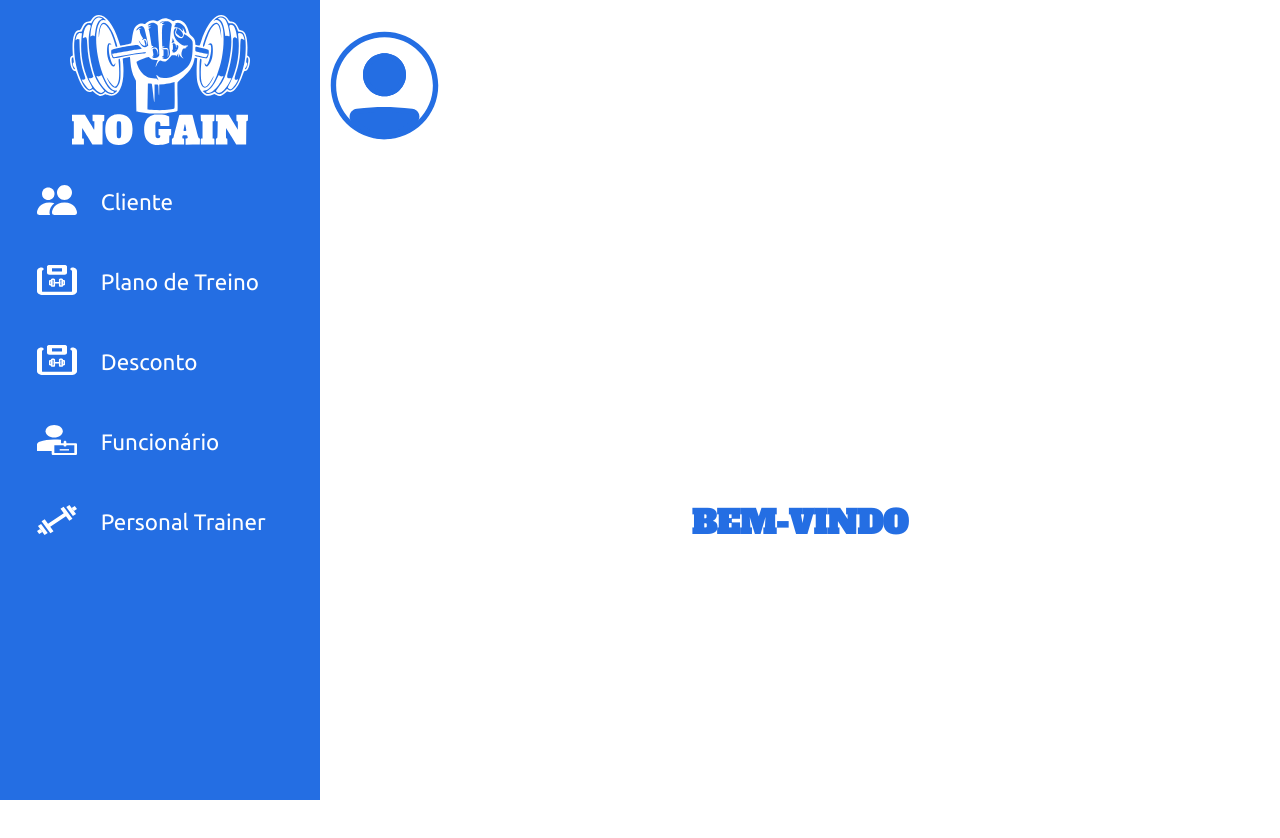
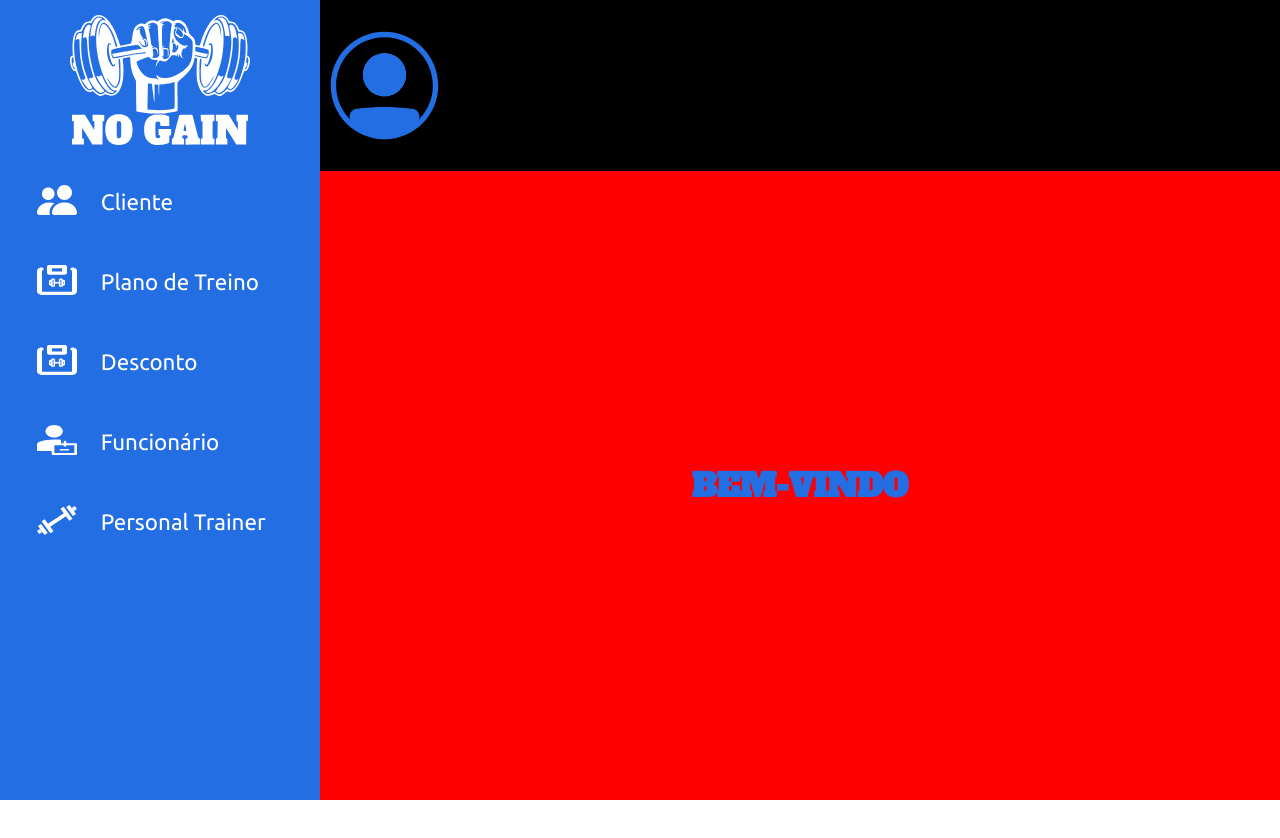
Before and after one commit to bosshentai/tccCode, a React (Create React App) app in the folder nogain-app/: page / in a window 1280 px wide. Shown: the top 838 px of the page. Built offline with nearby package versions, Linux system fonts and the light colour scheme.

Commit message:
fixed the problem with the Welcome Size

```diff
--- a/nogain-app/src/components/layout/Layout/index.tsx
+++ b/nogain-app/src/components/layout/Layout/index.tsx
@@ -11,7 +11,7 @@ export const Layout = (props: any) => {
     <div className={style.container}>
       <MainBar />
       <div className={style.rightSide}>
-        <Profile />
+        <Profile/>
         <main className={style.main}>{props.children}</main>
       </div>
     </div>
--- a/nogain-app/src/components/layout/Layout/style.module.scss
+++ b/nogain-app/src/components/layout/Layout/style.module.scss
@@ -2,7 +2,9 @@
   position: relative;
   display: flex;
 
-  height: 100%;
+  height: 100vh;
+
+  background-color: black;
 
   .rightSide {
     height: 100%;
@@ -14,7 +16,7 @@
     bottom: 0;
 
     .main {
-      //  background-color: red;
+      // background-color: black;
 
       height: 44em;
 
--- a/nogain-app/src/components/layout/Profile/index.tsx
+++ b/nogain-app/src/components/layout/Profile/index.tsx
@@ -2,6 +2,7 @@ import profileIcon from "../../../assets/icons/blueProfile.svg";
 
 import styles from "./styles.module.scss";
 
+// user Profile
 export const Profile = () => {
   return (
     <div className={styles.profileContainer}>
--- a/nogain-app/src/pages/Welcome/styles.module.scss
+++ b/nogain-app/src/pages/Welcome/styles.module.scss
@@ -1,8 +1,8 @@
 .container {
-  // background-color: red;
+  background-color: red;
 
   width: 100%;
-  height: 100%;
+  height: calc(100vh - 10.7rem);
 
   font-family: "Alfa Slab One", cursive;
 
```
Also changed, not shown: nogain-app/src/components/layout/SideBar/MainBar/index.tsx (+0 -7 lines).
